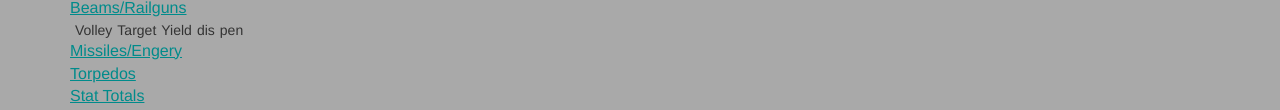
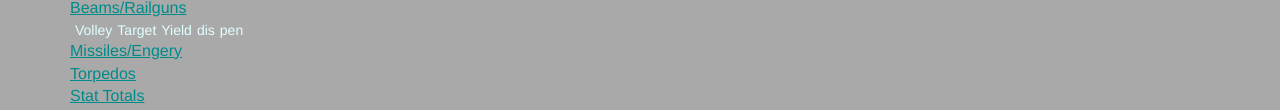
Before and after one commit to rokhos82/angular, a plain HTML site: page be2.html in a window 1280 px wide. Shown: the part 237-347 px from the top of the page. Drawn offline with nearby package versions, Linux system fonts and the light colour scheme.

Commit message:
20150518 - CSS change on weapon header

```diff
--- a/css/be2.css
+++ b/css/be2.css
@@ -27,6 +27,10 @@ table.be2-unit-weapon td {
 	padding-left: 5px;
 }
 
+table.be2-unit-weapon thead td {
+	color: lightcyan;
+}
+
 caption {
 	color: darkcyan;
 	margin: 0;
```
